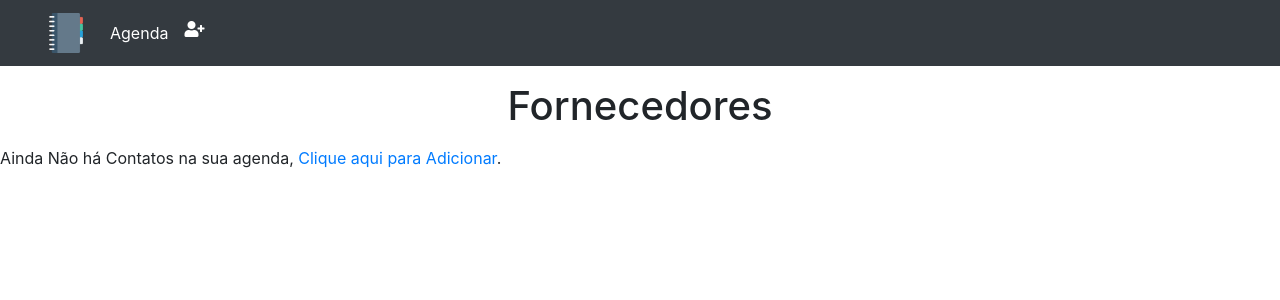
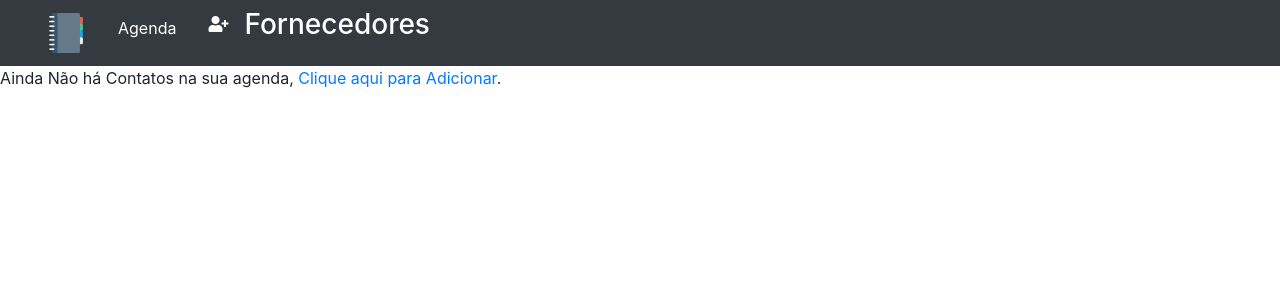
Before and after one commit to breno-alv/Agenda-Fornecedor, a PHP site: page /index.php in a window 1280 px wide. Shown: the top 300 px of the page. Run offline with PHP 8.4, Linux system fonts and the light colour scheme; data that the repository does not hold is empty; some libraries are stand-ins or nearby versions.

Commit message:
colocando o titulo no nav bar

```diff
--- a/index.php
+++ b/index.php
@@ -217,7 +217,7 @@ if (isset($_POST['export_dados'])) {
     <script src="https://cdn.jsdelivr.net/npm/@popperjs/core@2.5.2/dist/umd/popper.min.js"></script>
     <!-- <script src="https://stackpath.bootstrapcdn.com/bootstrap/4.5.2/js/bootstrap.min.js"></script> -->
 
-    <!-- Temporizador -->
+    <!-- Temporizador Alert-->
     <script>
         $(document).ready(function(){
             // Temporizador para ocultar o alerta após 5 segundos (5000 milissegundos)
@@ -237,15 +237,19 @@ if (isset($_POST['export_dados'])) {
 
     <header>
         <nav class="navbar navbar-expand-lg navbar-dark bg-dark">
-            <a class="navbar-brand" href="index.php">
+            <div class="d-flex justify-content-between">
+            <a class="navbar-brand">
                 <img src="img/agenda.PNG" alt="Agenda">
             </a>
-            <div>
-                <div class="navbar-nav">
-                    <a class="nav-link active" id="home-link" href="index.php">Agenda</a>
-                    <a title="Adicionar Novo Fornecedor" style="align-items: center;" class="nav-link active" data-toggle="modal" data-toggle="modal" data-target="#Novo"><i class="fas fa-user-plus"></i></a>
-                </div>
+            <!-- <div class="text-center"> -->
+                <!-- <div class="navbar-nav"> -->
+                    <a class="nav-link active text-white" id="home-link" href="index.php">Agenda</a>
+                    <a title="Adicionar Novo Fornecedor" class="nav-link active text-white" data-toggle="modal" data-toggle="modal" data-target="#Novo"><i class="fas fa-user-plus"></i></a>
+                <!-- </div> -->
+            <!-- </div> -->
+            <h3 class="text-white">Fornecedores</h3>
             </div>
+
         </nav>
     </header>
     <div class="container">
@@ -253,35 +257,35 @@ if (isset($_POST['export_dados'])) {
         <p id="msg"><?= $printMsg ?></p>
     <?php endif; ?> -->
         <?php if (isset($_GET['msg']) and $_GET['msg'] == 1) { ?>
-            <div id="alert" class="alert alert-success alert-dismissible fade show mx-auto w-50 p-3 text-center mt-3" id="alerta" role="alert">
+            <div id="alert" class="alert alert-success alert-dismissible fade show mx-auto w-50 p-3 text-center mt-3" role="alert">
             <i class="fa fa-check-circle"></i>ATIVIDADE REALIZADA COM SUCESSO!
-                <button type="button" class="close" data-dismiss="alert" aria-label="Close">
+                <!-- <button type="button" class="close" data-dismiss="alert" aria-label="Close">
                     <span aria-hidden="true">&times;</span>
-                </button>
+                </button> -->
             </div>
         <?php } ?>
 
         <?php if (isset($_GET['ins']) and $_GET['ins'] == 1) { ?>
-            <div id="alert" class="alert alert-success alert-dismissible fade show mx-auto w-50 p-3 text-center mt-3" id="alerta" role="alert">
+            <div id="alert" class="alert alert-success alert-dismissible fade show mx-auto w-50 p-3 text-center mt-3" role="alert">
                 FORNECEDOR CADASTRADO!
-                <button type="button" class="close" data-dismiss="alert" aria-label="Close">
+                <!-- <button type="button" class="close" data-dismiss="alert" aria-label="Close">
                     <span aria-hidden="true">&times;</span>
-                </button>
+                </button> -->
             </div>
         <?php } ?>
 
         <?php if (isset($_GET['del']) and $_GET['del'] == 1) { ?>
-            <div id="alert" class="alert alert-danger alert-dismissible fade show mx-auto w-50 p-3 text-center mt-3" id="alerta" role="alert">
+            <div id="alert" class="alert alert-danger alert-dismissible fade show mx-auto w-50 p-3 text-center mt-3" role="alert">
                 FORNECEDOR DELETADO!
-                <button type="button" class="close" data-dismiss="alert" aria-label="Close">
+                <!-- <button type="button" class="close" data-dismiss="alert" aria-label="Close">
                     <span aria-hidden="true">&times;</span>
-                </button>
+                </button> -->
             </div>
         <?php } ?>
 
     </div>
 
-    <h1 id="main-title" class="text-center m-3">Fornecedores</h1>
+
     <?php if (count($agenda) > 0) : ?>
         <!-- <p>Tem Contatos</p> -->
         <div class="card card-solid m-5 ">
```
